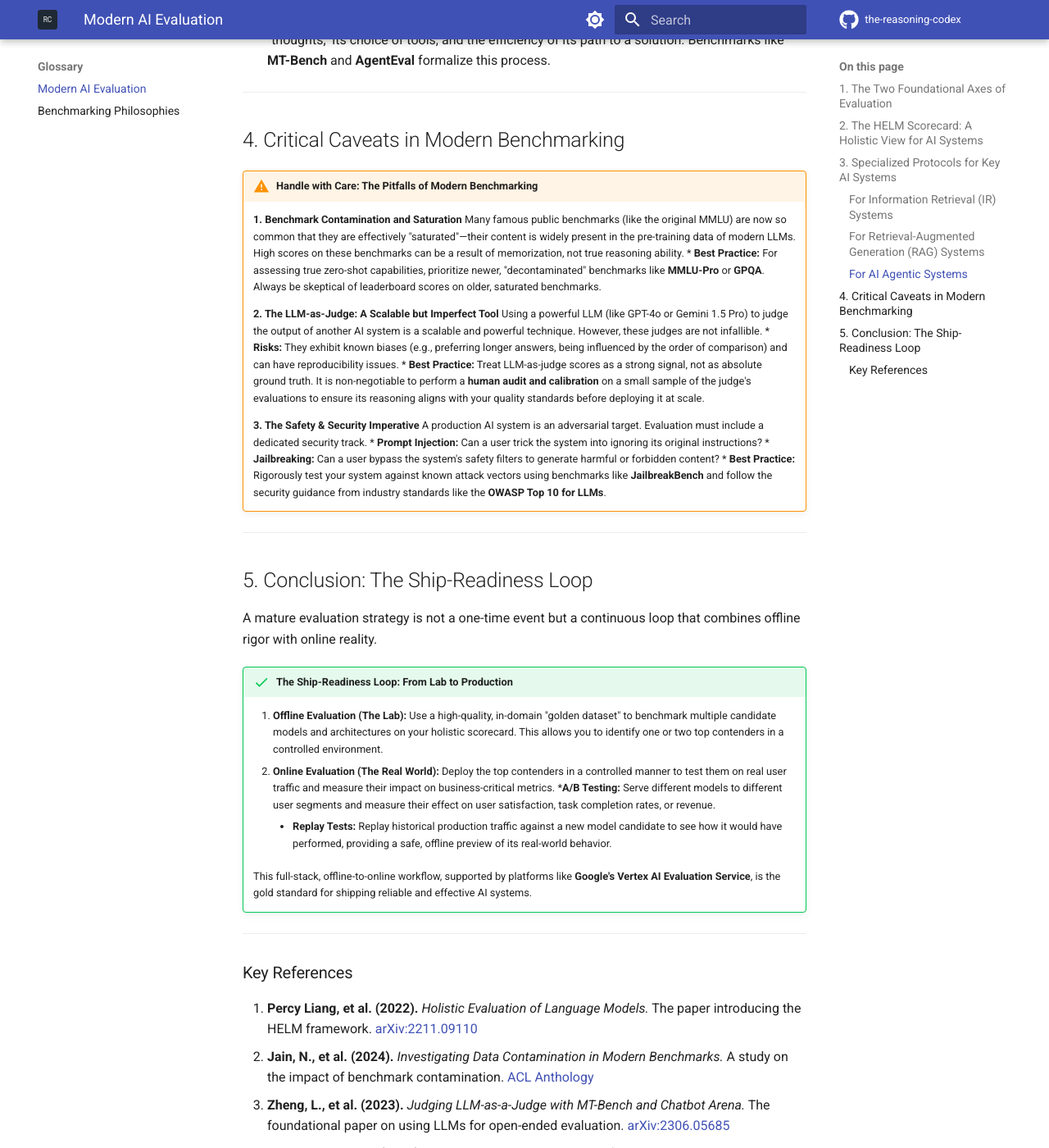
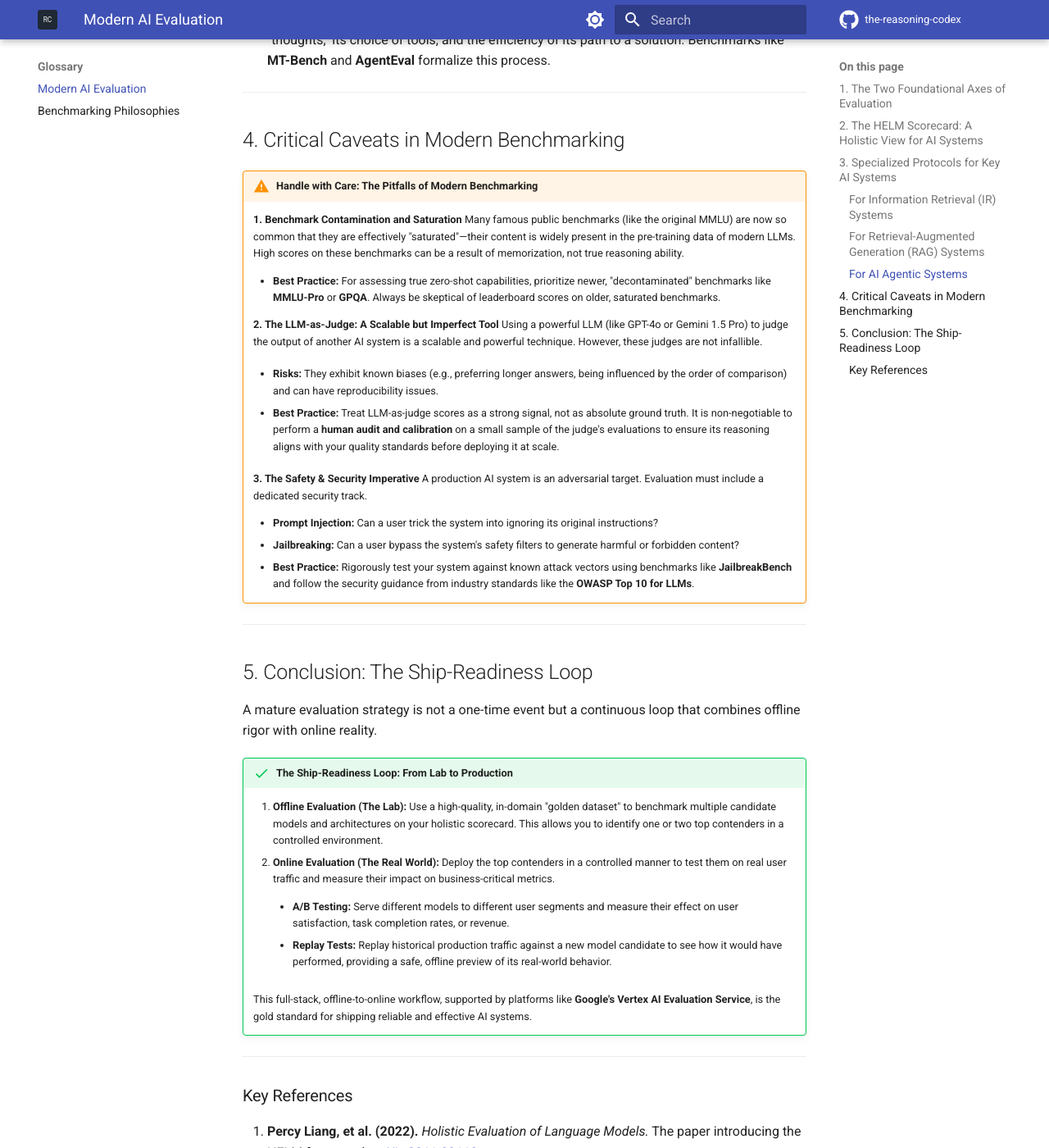
Before and after one commit to markeyser/colorless-green, an MkDocs documentation site: the page built from docs/glossary/modern-ai-evaluation.md, in a window 1280 px wide and 1400 px high, scrolled down 2702 px. Shown: the whole window at 82% size. Built offline with MkDocs 1.6.1 and Material for MkDocs 9.7.7, drawn with Linux system fonts in a browser that asks for light colours; comment, search, counter and statistics services are not loaded.

Commit message:
Update GraphMERT post and glossary notes

```diff
--- a/docs/glossary/modern-ai-evaluation.md
+++ b/docs/glossary/modern-ai-evaluation.md
@@ -69,18 +69,22 @@ Evaluation moves beyond a single input-output pair to assessing the quality of t
 
     **1. Benchmark Contamination and Saturation**
     Many famous public benchmarks (like the original MMLU) are now so common that they are effectively "saturated"—their content is widely present in the pre-training data of modern LLMs. High scores on these benchmarks can be a result of memorization, not true reasoning ability.
-    *   **Best Practice:** For assessing true zero-shot capabilities, prioritize newer, "decontaminated" benchmarks like **MMLU-Pro** or **GPQA**. Always be skeptical of leaderboard scores on older, saturated benchmarks.
+
+    - **Best Practice:** For assessing true zero-shot capabilities, prioritize newer, "decontaminated" benchmarks like **MMLU-Pro** or **GPQA**. Always be skeptical of leaderboard scores on older, saturated benchmarks.
 
     **2. The LLM-as-Judge: A Scalable but Imperfect Tool**
     Using a powerful LLM (like GPT-4o or Gemini 1.5 Pro) to judge the output of another AI system is a scalable and powerful technique. However, these judges are not infallible.
-    *   **Risks:** They exhibit known biases (e.g., preferring longer answers, being influenced by the order of comparison) and can have reproducibility issues.
-    *   **Best Practice:** Treat LLM-as-judge scores as a strong signal, not as absolute ground truth. It is non-negotiable to perform a **human audit and calibration** on a small sample of the judge's evaluations to ensure its reasoning aligns with your quality standards before deploying it at scale.
+
+    - **Risks:** They exhibit known biases (e.g., preferring longer answers, being influenced by the order of comparison) and can have reproducibility issues.
+
+    - **Best Practice:** Treat LLM-as-judge scores as a strong signal, not as absolute ground truth. It is non-negotiable to perform a **human audit and calibration** on a small sample of the judge's evaluations to ensure its reasoning aligns with your quality standards before deploying it at scale.
 
     **3. The Safety & Security Imperative**
     A production AI system is an adversarial target. Evaluation must include a dedicated security track.
-    *   **Prompt Injection:** Can a user trick the system into ignoring its original instructions?
-    *   **Jailbreaking:** Can a user bypass the system's safety filters to generate harmful or forbidden content?
-    *   **Best Practice:** Rigorously test your system against known attack vectors using benchmarks like **JailbreakBench** and follow the security guidance from industry standards like the **OWASP Top 10 for LLMs**.
+
+    -   **Prompt Injection:** Can a user trick the system into ignoring its original instructions?
+    -   **Jailbreaking:** Can a user bypass the system's safety filters to generate harmful or forbidden content?
+    -    **Best Practice:** Rigorously test your system against known attack vectors using benchmarks like **JailbreakBench** and follow the security guidance from industry standards like the **OWASP Top 10 for LLMs**.
 
 ---
 
@@ -91,8 +95,10 @@ A mature evaluation strategy is not a one-time event but a continuous loop that
 !!! success "The Ship-Readiness Loop: From Lab to Production"
     1.  **Offline Evaluation (The Lab):** Use a high-quality, in-domain "golden dataset" to benchmark multiple candidate models and architectures on your holistic scorecard. This allows you to identify one or two top contenders in a controlled environment.
     2.  **Online Evaluation (The Real World):** Deploy the top contenders in a controlled manner to test them on real user traffic and measure their impact on business-critical metrics.
-        ***A/B Testing:** Serve different models to different user segments and measure their effect on user satisfaction, task completion rates, or revenue.
-        *   **Replay Tests:** Replay historical production traffic against a new model candidate to see how it would have performed, providing a safe, offline preview of its real-world behavior.
+
+        - **A/B Testing:** Serve different models to different user segments and measure their  effect on user satisfaction, task completion rates, or revenue.
+
+        - **Replay Tests:** Replay historical production traffic against a new model candidate to see how it would have performed, providing a safe, offline preview of its real-world behavior.
 
     This full-stack, offline-to-online workflow, supported by platforms like **Google's Vertex AI Evaluation Service**, is the gold standard for shipping reliable and effective AI systems.
 
```
Also changed, not shown: docs/blog/posts/2025-10-20-why-graphmert-matters.md (+3 -19 lines), docs/glossary/benchmarking-philosophies.md (+6 -4 lines).
